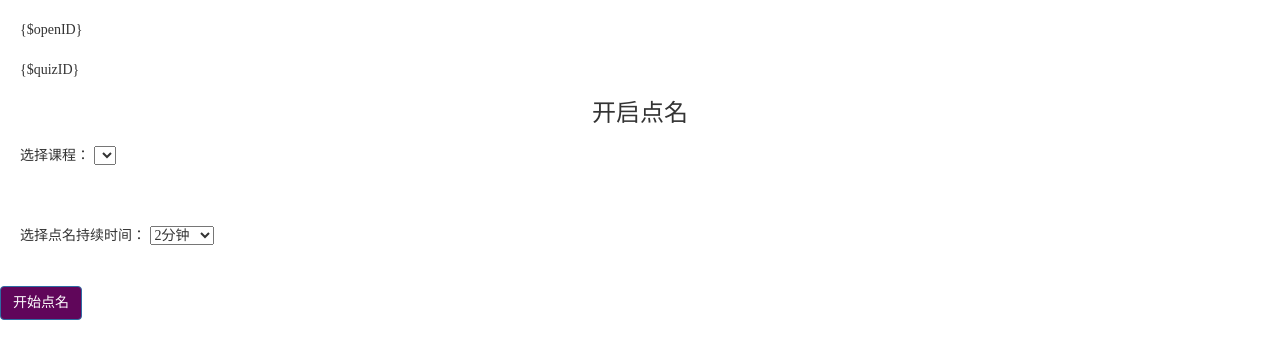
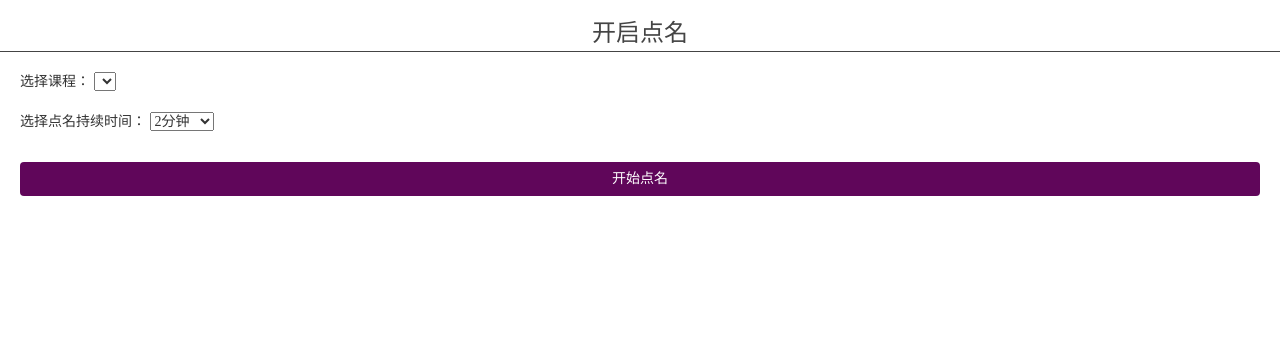
Before and after one commit to Dog-Hunter2020/mike_server_v01, a PHP site: page /mike_kejian/Application/Wechat/View/roll_call_teacher.html in a window 1280 px wide. Shown: the top 359 px of the page. Run offline with PHP 8.4, Linux system fonts and the light colour scheme; lists and menus that the app fills with data are empty.

Commit message:
修改css引用

```diff
--- a/Application/Wechat/Controller/IndexController.class.php
+++ b/Application/Wechat/Controller/IndexController.class.php
@@ -162,7 +162,7 @@ class IndexController extends Controller {
 
     public function html(){
         $str = "" + $_GET['test'] + "";
-        $this->display("/roll_call_result");
+        $this->display("/test_detail");
         // echo $str;
     }
 //    这里是只需要跳转页面且需要传递参数的函数
--- a/Application/Wechat/View/roll_call_teacher.html
+++ b/Application/Wechat/View/roll_call_teacher.html
@@ -10,17 +10,17 @@
 	<script src="JS/jquery-1.9.1.min.js" type="text/javascript"></script>
 	<link rel="stylesheet" href="CSS/bootstrap.min.css">
 	<link rel="stylesheet" href="CSS/style.css">
+	<link rel="stylesheet" href="CSS/wow.css">
 </head>
 <body onload="initCourseList()">
-	<div id="openID">{$openID}</div>
-	<div id="quizID">{$quizID}</div>
+	<div id="openID" style="display:none;">{$openID}</div>
+	<div id="quizID" style="display:none;">{$quizID}</div>
 	<h3>开启点名</h3>
 	<div>
 		选择课程：
 		<select name="course_list" id="course-list" onclick="changeCourse(this.value)">
 		</select>
 	</div>
-	<br>
 	<div>
 		选择点名持续时间：
 		<select name="course_list" id="course-list" onchange="changeDuration(this.value)">
@@ -30,7 +30,8 @@
 			<option value="1800">30分钟</option>
 		</select>
 	</div>
-	<br>
-	<p><input type="button" class="btn btn-primary" style="background-color:#60065a" value="开始点名" onclick="beginRollCall()"/></p>
+	<div style="text-align:center;">
+		<button class="btn button-full" onclick="beginRollCall()">开始点名</button>
+	</div>
 </body>
 </html>
--- a/Application/Wechat/View/teacher_test_result.html
+++ b/Application/Wechat/View/teacher_test_result.html
@@ -10,7 +10,7 @@
 	<script src="JS/jquery-1.9.1.min.js" type="text/javascript"></script>
 	<link rel="stylesheet" href="CSS/bootstrap.min.css">
 	<link rel="stylesheet" href="CSS/style.css">
-	<link rel="stylesheet" type="text/css" href="CSS/wow.css">
+	<link rel="stylesheet" href="CSS/wow.css">
 </head>
 <body onload="initTestResult()">
 	<div>
--- a/Application/Wechat/View/test_detail.html
+++ b/Application/Wechat/View/test_detail.html
@@ -5,8 +5,9 @@
 	<script src="JS/common.js" type="text/javascript"></script>
 	<script src="JS/jquery-1.9.1.min.js" type="text/javascript"></script>
 	<script src="JS/test_detail.js" type="text/javascript"></script>
+    <link rel="stylesheet" href="CSS/bootstrap.min.css">
 	<link rel="stylesheet" href="CSS/style.css">
-	<link rel="stylesheet" href="CSS/bootstrap.min.css">
+    <link rel="stylesheet" href="CSS/wow.css">
 </head>
 <body onload="getTestDetail()">
     <div id="openID" style="display: none">{$openID}</div>
@@ -17,7 +18,7 @@
             <div class="testDetail" id="testDetail">
             </div>
         </form>
-            <button type="button" class="btn btn-primary" style="width:100%;background-color:#60065a" value="提交" onclick="submitAnswer()">提交</button>
+        <button class="btn button-full" onclick="submitAnswer()">提交</button>
     </div>
 </body>
 </html>
```
Also changed, not shown: Application/Wechat/View/submit_test.html (deleted, +0 -24 lines), Application/Wechat/View/Public/Css/style.css (line endings or trailing spaces).
